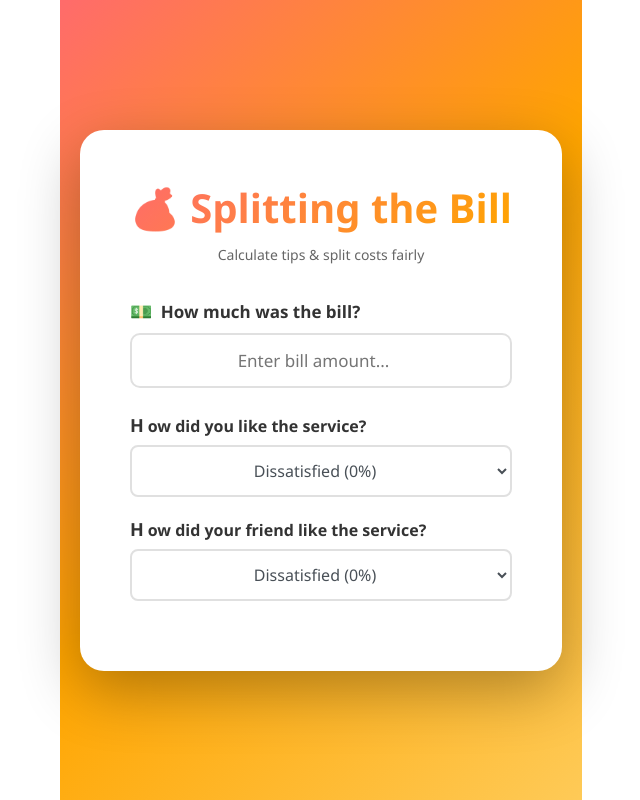
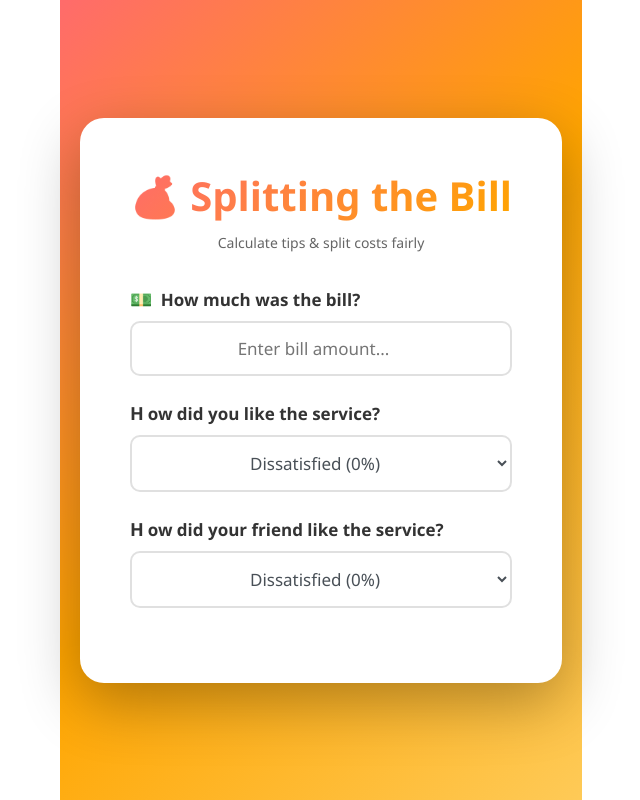
Before and after one commit to ermiasdesalegn/eat-n-split, a React (Create React App) app: page / in a window 1280 px wide. Shown: the whole page, without its empty margins (319-959 px from the left). Built offline with nearby package versions, Linux system fonts and the light colour scheme.

Commit message:
the tip calculator and tip enhancer now

```diff
--- a/src/App.js
+++ b/src/App.js
@@ -218,13 +218,13 @@ function BillInput({ bill, handleBill }) {
 
 function PercentageSelect({ placeholder, handlePercent, percent }) {
   return (
-    <div style={{ marginBottom: "20px" }}>
+    <div style={{ marginBottom: "25px" }}>
       <label style={{
         display: "block",
-        marginBottom: "8px",
+        marginBottom: "10px",
         fontWeight: "600",
         color: "#333",
-        fontSize: "16px"
+        fontSize: "17px"
       }}>
         {placeholder}
       </label>
@@ -232,18 +232,24 @@ function PercentageSelect({ placeholder, handlePercent, percent }) {
         onChange={handlePercent}
         value={percent}
         style={{
-          padding: "12px",
-          fontSize: "16px",
-          borderRadius: "8px",
+          padding: "14px 16px",
+          fontSize: "17px",
+          borderRadius: "10px",
           border: "2px solid #e0e0e0",
           width: "100%",
           backgroundColor: "white",
           cursor: "pointer",
-          transition: "border 0.3s",
+          transition: "all 0.3s",
           outline: "none"
         }}
-        onFocus={(e) => e.target.style.borderColor = "#667eea"}
-        onBlur={(e) => e.target.style.borderColor = "#e0e0e0"}
+        onFocus={(e) => {
+          e.target.style.borderColor = "#ffa500";
+          e.target.style.boxShadow = "0 0 0 3px rgba(255, 165, 0, 0.1)";
+        }}
+        onBlur={(e) => {
+          e.target.style.borderColor = "#e0e0e0";
+          e.target.style.boxShadow = "none";
+        }}
       >
         <option value={0}>Dissatisfied (0%)</option>
         <option value={5}>It was okay (5%)</option>
@@ -263,28 +269,28 @@ function Reset({ setBill, setPercent, setPercentFriend }) {
         setPercentFriend(0);
       }}
       style={{
-        padding: "14px 28px",
-        fontSize: "16px",
-        background: "linear-gradient(135deg, #667eea 0%, #764ba2 100%)",
+        padding: "16px 32px",
+        fontSize: "17px",
+        background: "linear-gradient(135deg, #ff6b6b 0%, #ffa500 100%)",
         color: "white",
         border: "none",
-        borderRadius: "8px",
+        borderRadius: "10px",
         cursor: "pointer",
         fontWeight: "600",
         width: "100%",
-        transition: "transform 0.2s, box-shadow 0.2s",
-        boxShadow: "0 4px 6px rgba(0,0,0,0.1)"
+        transition: "all 0.3s",
+        boxShadow: "0 6px 20px rgba(255, 107, 107, 0.3)"
       }}
       onMouseEnter={(e) => {
-        e.target.style.transform = "translateY(-2px)";
-        e.target.style.boxShadow = "0 6px 12px rgba(0,0,0,0.15)";
+        e.target.style.transform = "translateY(-3px) scale(1.02)";
+        e.target.style.boxShadow = "0 10px 30px rgba(255, 107, 107, 0.4)";
       }}
       onMouseLeave={(e) => {
-        e.target.style.transform = "translateY(0)";
-        e.target.style.boxShadow = "0 4px 6px rgba(0,0,0,0.1)";
+        e.target.style.transform = "translateY(0) scale(1)";
+        e.target.style.boxShadow = "0 6px 20px rgba(255, 107, 107, 0.3)";
       }}
     >
-      🔄 Reset
+      🔄 Calculate Again
     </button>
   );
 }
```
